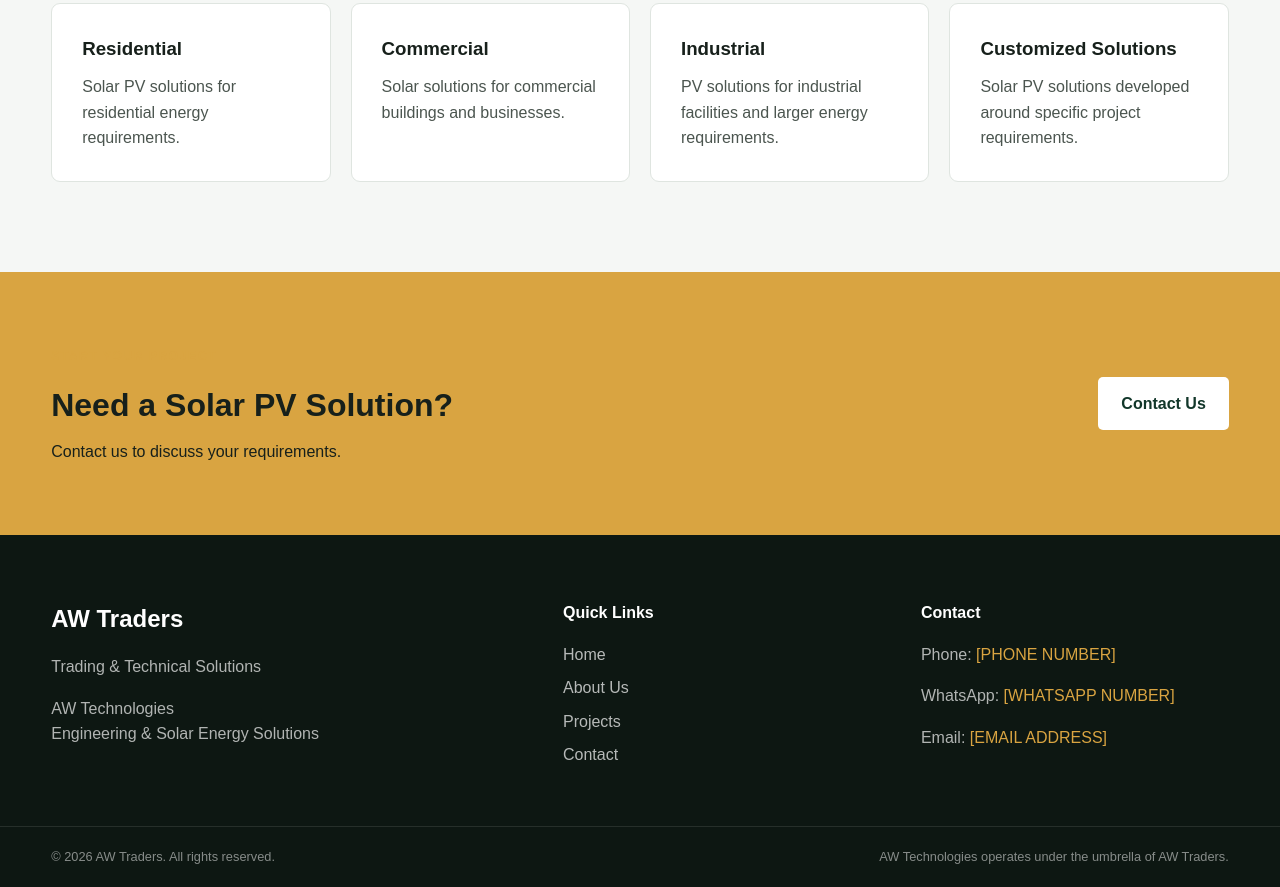
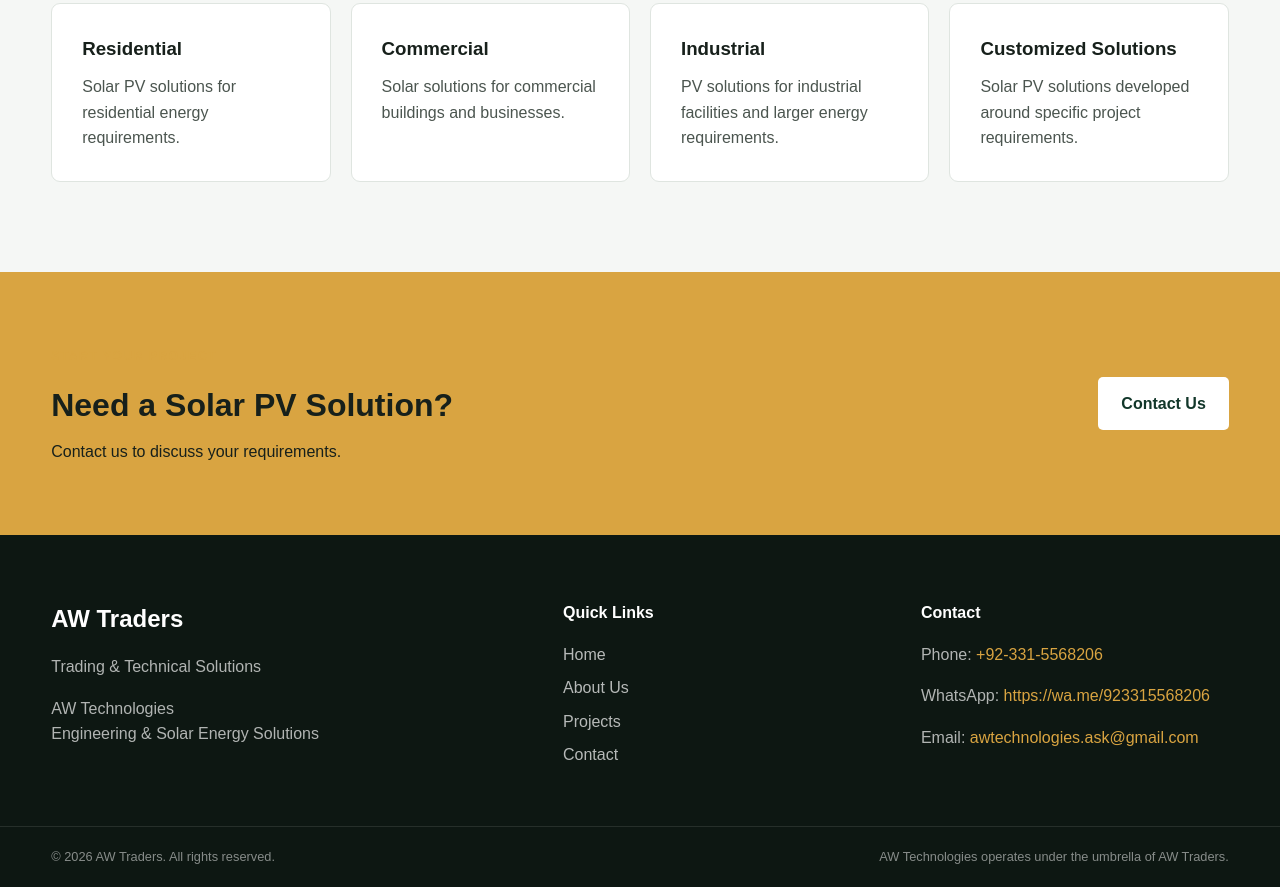
Before and after one commit to hassanimraan/AW-Website, a plain HTML site: page services.html in a window 1280 px wide. Shown: the part 2580-3467 px from the top of the page. Drawn offline with Linux system fonts and the light colour scheme.

```diff
--- a/services.html
+++ b/services.html
@@ -685,21 +685,21 @@
                 <p>
                     Phone:
                     <span class="placeholder">
-                        [PHONE NUMBER]
+                         +92-331-5568206
                     </span>
                 </p>
 
                 <p>
                     WhatsApp:
                     <span class="placeholder">
-                        [WHATSAPP NUMBER]
+                        https://wa.me/923315568206
                     </span>
                 </p>
 
                 <p>
                     Email:
                     <span class="placeholder">
-                        [EMAIL ADDRESS]
+                        awtechnologies.ask@gmail.com
                     </span>
                 </p>
 
```
